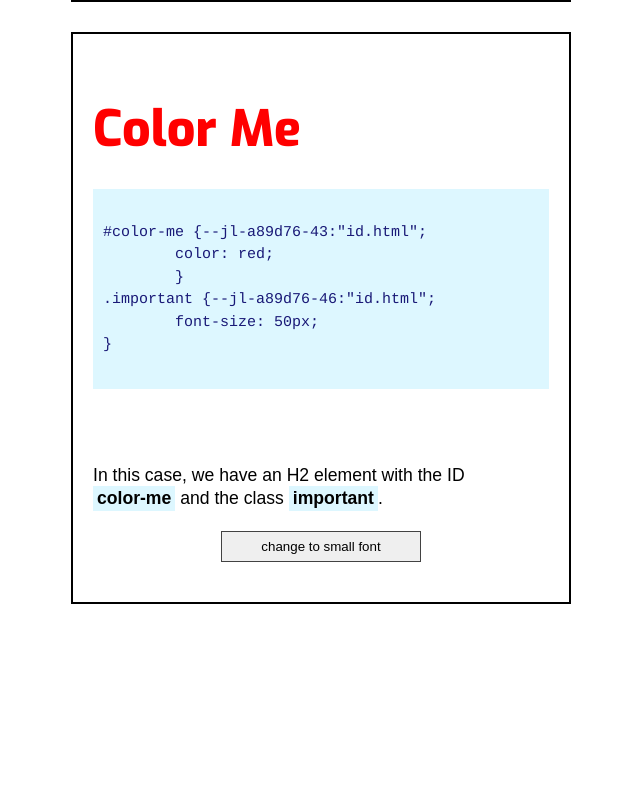
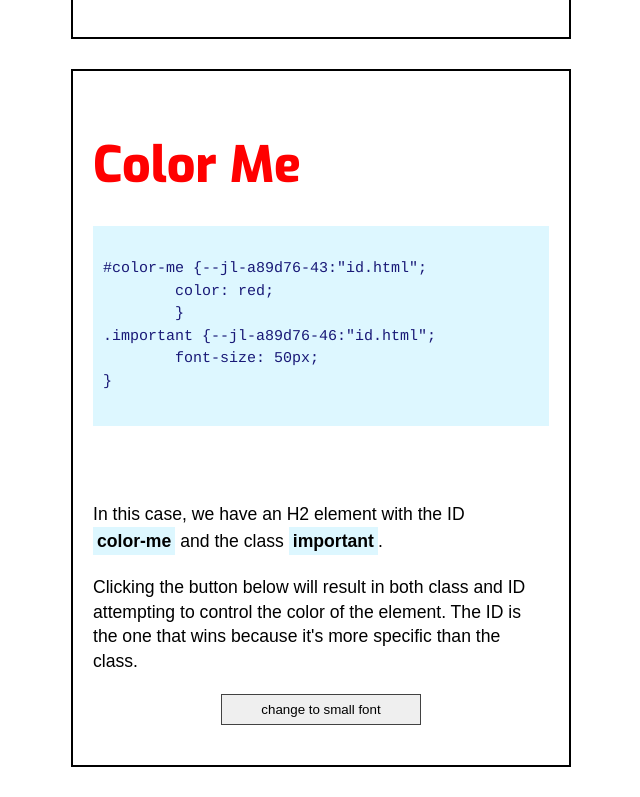
Before and after one commit to woodwardtw/pressed_2019, a plain HTML site: page id.html in a window 1280 px wide. Shown: the part 1417-2214 px from the top of the page, without its empty margins (319-959 px from the left). Before the commit the page ends 2051 px from the top, so only its background shows below. Drawn offline with Linux system fonts and the light colour scheme.

Commit message:
improving

```diff
--- a/css/main.css
+++ b/css/main.css
@@ -20,6 +20,7 @@ a {
 p {
   display: block;
   margin: 0 0 20px 0;
+  line-height: 1.4em;
 }
 
 button {
--- a/id.html
+++ b/id.html
@@ -48,7 +48,8 @@
 }
 			</style>
 		</pre>
-		  <p>In this case, we have an H2 element with the ID <span class="highlight">color-me</span> and the class <span class="highlight">important</span>.</p>
+		  <p>In this case, we have an H2 element with the ID <span class="highlight">color-me</span> and the class <span class="highlight">important</span>. </p>
+		  <p>Clicking the button below will result in both class and ID attempting to control the color of the element. The ID is the one that wins because it's more specific than the class.</p>
 		  <p></p>
 		  <button id="button-size" data-id="size" data-style="#color-me {&#xa; color: red;&#xa;}&#xa; .important {&#xa;font-size: 20px;&#xa; color:green;/*note this doesn't override the red*/&#xa; }">change to small font</button>
 		</div>
```
